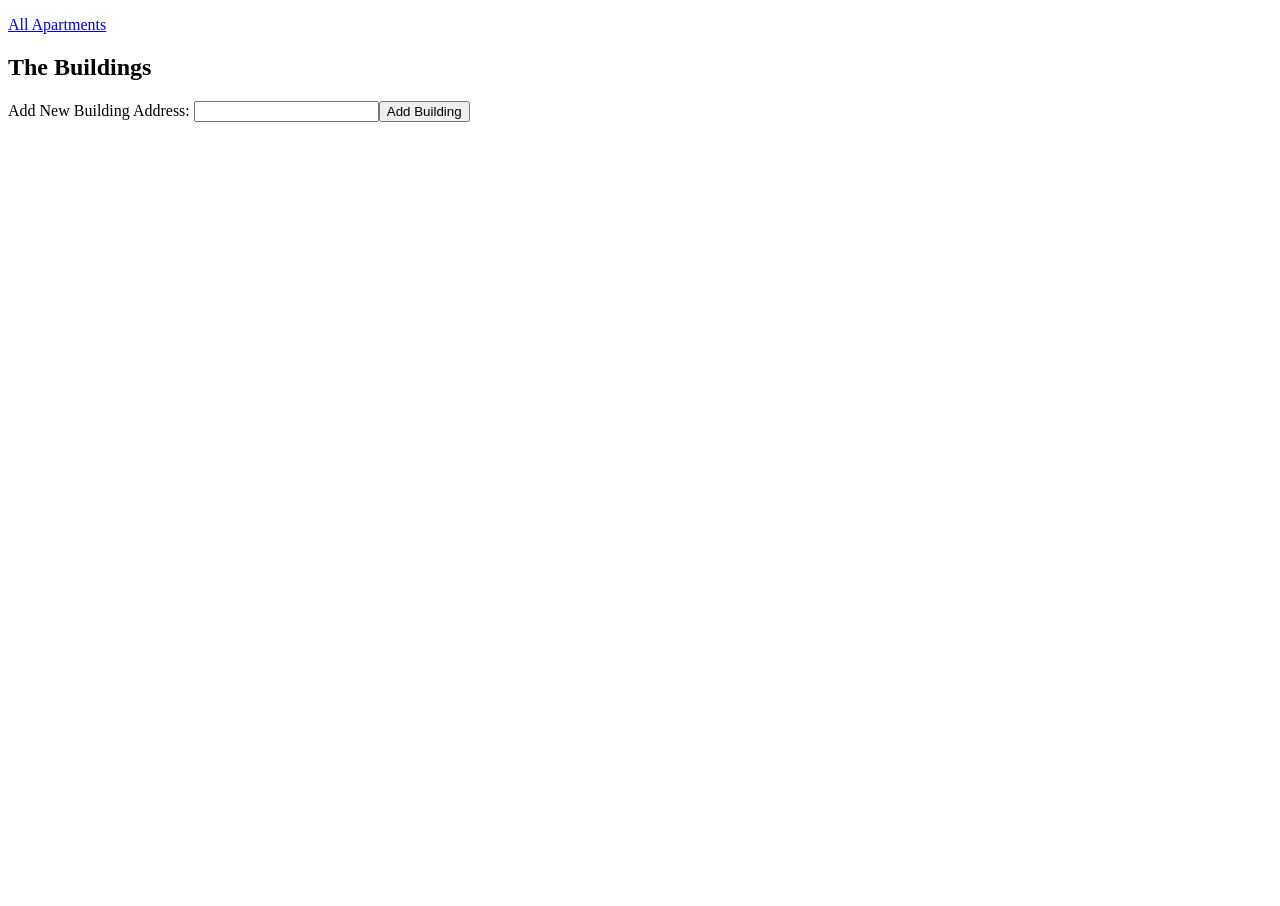
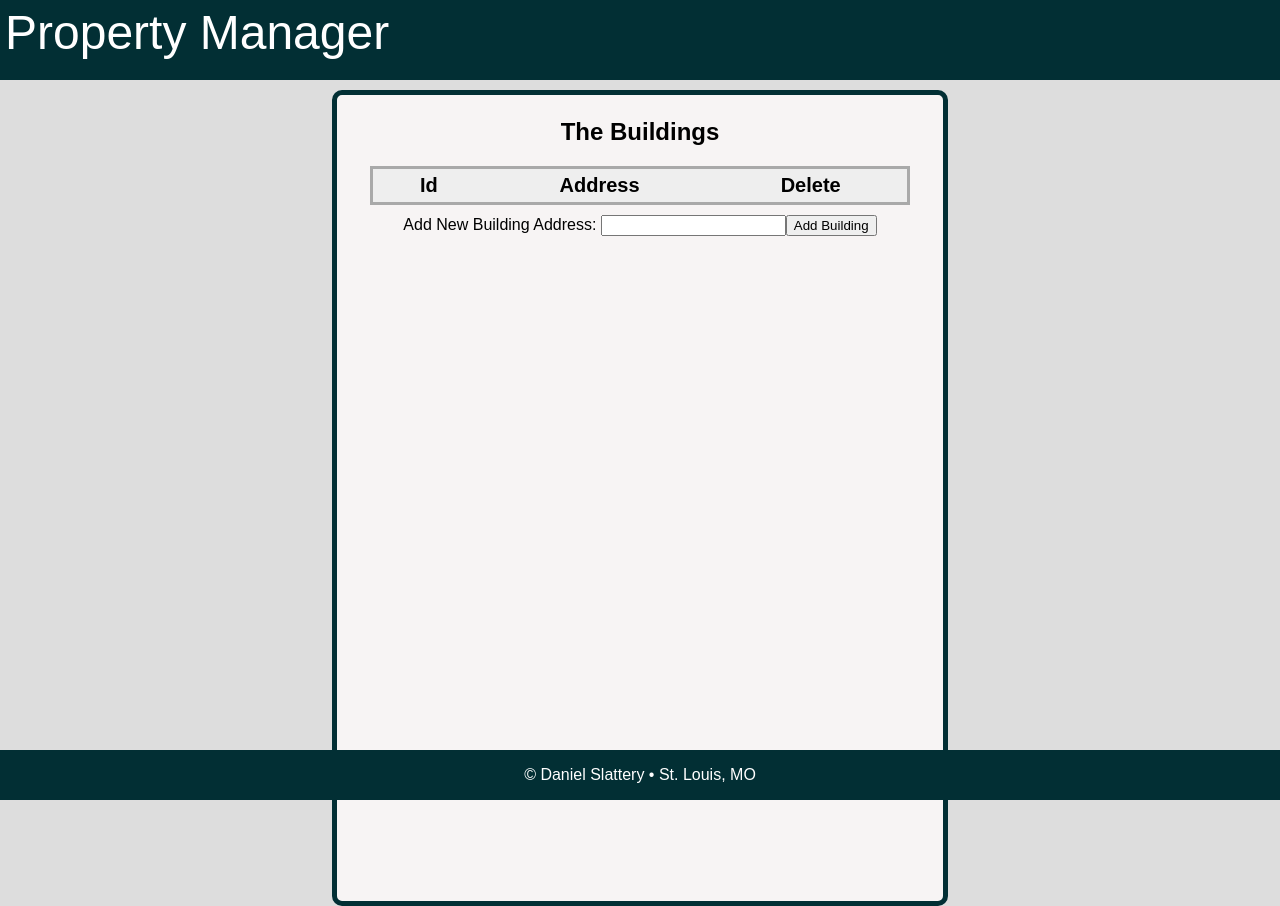
Before and after one commit to danielcslattery/PropertyManager, an Angular app in the folder angularclient/: page / in a window 1280 px wide. Before the commit the page ends 800 px from the top, so only its background shows below. Built offline with nearby package versions, Linux system fonts and the light colour scheme; no server answers.

Commit message:
Made changes to CSS styling

```diff
--- a/angularclient/src/app/apartments/apartments.component.html
+++ b/angularclient/src/app/apartments/apartments.component.html
@@ -1,25 +1,33 @@
 <h2>The Apartments</h2>
 
-<ul>
-    <li *ngFor = "let apartment of apartments">
+<table>
+    <th>
+        Id
+    </th>
 
-        <nav>
-            <a [routerLink] = "['/byApartment', apartment.apartmentId]" >
-                <span>
-                    {{apartment.apartmentId}}
-                </span>
-                {{apartment.apartmentNumber}}
-            </a>
-        </nav>
+    <th>
+        Number
+    </th>
 
+    <th>
+        Delete
+    </th>
 
+    <tr *ngFor = "let apartment of apartments">
 
-        <button (click) = "delete(apartment)">
-            Delete
+        <td [routerLink] = "['/byApartment', apartment.apartmentId]">
+            {{apartment.apartmentId}}
+        </td>
+        <td [routerLink] = "['/byApartment', apartment.apartmentId]">
+            {{apartment.apartmentNumber}}
+        </td>
+
+        <button class = "delete-btn" (click) = "delete(apartment)">
+            X
         </button>
-    </li>
+    </tr>
 
-</ul>
+</table>
 
 
 <form [formGroup]="apartmentForm" (ngSubmit)="add()">
--- a/angularclient/src/app/app.component.css
+++ b/angularclient/src/app/app.component.css
@@ -0,0 +1,9 @@
+body {
+    border: 5px solid #022f34;
+    border-radius: 10px;
+    padding: 3px;
+    background-color: rgb(247, 244, 244);
+    text-align: center;
+    width: 600px;
+    margin: 10px auto;
+}
--- a/angularclient/src/app/app.component.html
+++ b/angularclient/src/app/app.component.html
@@ -1,8 +1,12 @@
 
-<nav>
+<!-- <nav>
     <a routerLink = "/apartments" >
         <p>All Apartments</p>
     </a>
-</nav>
+</nav> -->
 
-<router-outlet></router-outlet>
+<body id = "test">
+    <section id = "test">
+        <router-outlet id = "test"></router-outlet>
+    </section>
+</body>
--- a/angularclient/src/app/buildings/buildings.component.html
+++ b/angularclient/src/app/buildings/buildings.component.html
@@ -1,22 +1,36 @@
 <h2>The Buildings</h2>
 
-<ul>
-    <li *ngFor = "let building of buildings">
-        <nav>
-            <a [routerLink] = "['/byBuilding', building.buildingId]" >
-                <span>
-                    {{building.buildingId}}
-                </span>
+<table>
+    <th>
+        Id
+    </th>
+
+    <th>
+        Address
+    </th>
+
+    <th>
+        Delete
+    </th>
+
+    <tr *ngFor = "let building of buildings" >
+            <td [routerLink] = "['/byBuilding', building.buildingId]">
+                {{building.buildingId}}
+            </td>
+            <td [routerLink] = "['/byBuilding', building.buildingId]">
                 {{building.address}}
-            </a>
-        </nav>
+            </td>
 
-        <button (click) = "delete(building)">
-            Delete
-        </button>
-    </li>
+        <td>
+            <button class = "delete-btn"
+                    (click) = "delete(building)">
+                X
+            </button>
+        </td>
 
-</ul>
+    </tr>
+
+</table>
 
 <form [formGroup]="buildingForm" (ngSubmit)="add()">
     Add New Building
--- a/angularclient/src/app/payments/payments.component.html
+++ b/angularclient/src/app/payments/payments.component.html
@@ -1,18 +1,32 @@
 <h2>The Payments</h2>
 
-<ul>
-    <li *ngFor = "let payment of payments">
-        <span>
+<table>
+    <th>
+        Id
+    </th>
+    <th>
+        Amount
+    </th>
+    <th>
+        Month
+    </th>
+    <th>
+        Delete
+    </th>
+    <tr *ngFor = "let payment of payments">
+        <td>
             {{payment.paymentId}}
-        </span>
-        Amount:
-        {{payment.paymentAmount}}
-        Month:
-        {{payment.month}}
+        </td>
+        <td>
+            {{payment.paymentAmount}}
+        </td>
+        <td>
+            {{payment.month}}
+        </td>
 
-        <button (click) = "delete(payment)">
-            Delete
+        <button class = "delete-btn" (click) = "delete(payment)">
+            X
         </button>
-    </li>
+    </tr>
 
-</ul>
+</table>
--- a/angularclient/src/index.html
+++ b/angularclient/src/index.html
@@ -7,7 +7,21 @@
   <meta name="viewport" content="width=device-width, initial-scale=1">
   <link rel="icon" type="image/x-icon" href="favicon.ico">
 </head>
+
+<header id = "navbar">
+  <nav class="nav-container">
+      <p id = "navbar-title">Property Manager</p>
+  </nav>
+</header>
+
 <body>
   <app-root></app-root>
 </body>
+
+<footer id="sign-off">
+  <span id="sign-off-text">
+      <p>&#169 Daniel Slattery &#8226 St. Louis, MO</p>
+  </span>
+</footer>
+
 </html>
--- a/angularclient/src/styles.css
+++ b/angularclient/src/styles.css
@@ -1 +1,120 @@
-/* You can add global styles to this file, and also import other style files */
+html, body {
+    margin: 0px;
+    height: 100%;
+    background-color: rgb(221, 221, 221);
+    font-family: "Barlow", sans-serif;
+}
+
+#navbar{
+    background-color: #022f34;
+    margin: 0px;
+    padding: 0px;
+    height: 80px;
+    left: 0;
+    right: 0;
+}
+
+#navbar-title {
+    color: white;
+    padding: 5px;
+    font-size: 3rem;
+    margin: 0px;
+}
+
+
+button {
+    border-width: 0;
+    font-weight: 30;
+    background-color: #EBEAEA;
+    border-radius: 5px;
+    font-size: 1.5rem;
+    /* padding: 5px 10px;
+    margin: 5px; */
+}
+
+form {
+    display: inline-block;
+}
+
+#sign-off {
+     position:fixed;
+     bottom:0;
+     width: 100vw;
+     background-color: #022f34;
+}
+
+#sign-off-text {
+    text-align: center;
+    color: white;
+}
+
+#forms-container {
+    align-content: center;
+}
+
+
+
+#content-display {
+    border-spacing: 0px;
+}
+
+****************************
+
+nav {
+    float: left;
+    font-size: 1.5rem;
+}
+
+.delete-btn {
+    width: 50%;
+    height: 100%;
+}
+
+.delete-btn:hover {
+    color: white;
+    background-color: red;
+}
+
+a:visited, a:link, a:active {
+    color: rgb(22, 22, 22);
+    text-decoration: none;
+}
+
+li {
+    margin: 3px;
+}
+
+ol {
+    list-style-type: none;
+}
+
+th {
+    font-size: 1.25rem;
+    background-color: #EEEEEE;
+    padding: 5px 20px;
+    border-bottom: 2px solid #7B7B7B;
+
+}
+
+tr {
+    background-color: #f9f9f9a2;
+    text-align: center;
+}
+
+tr:hover {
+    background-color: #022f34;
+    color: white;
+}
+
+td {
+    padding: 0.25rem 0rem;
+}
+
+table {
+    background-color: #f9f9f9;
+    margin: 10px auto;
+    border: 3px solid darkgrey;
+    width: 90%;
+    border-collapse: collapse;
+
+}
```
